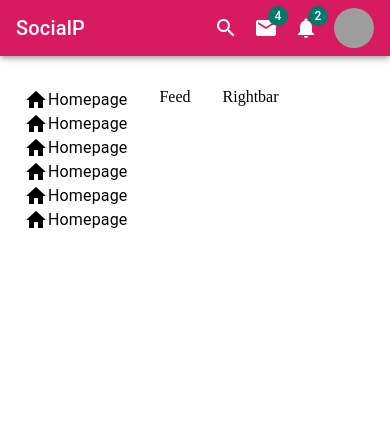
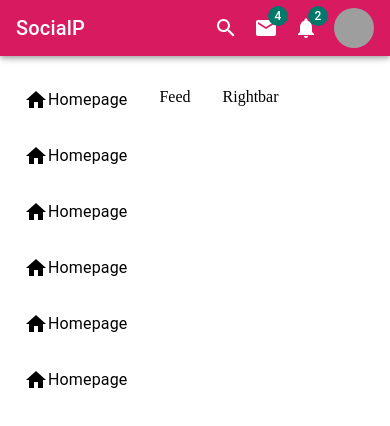
Before and after one commit to snowleopardAlexa/queen-social-landing-page-mui, a React (Create React App) app: page / in a window 390 px wide. Shown: the top 426 px of the page. Built offline with nearby package versions, Linux system fonts and the light colour scheme; grey boxes are pictures that could not be loaded.

Commit message:
add breakpoints item

```diff
--- a/src/components/LeftBar.jsx
+++ b/src/components/LeftBar.jsx
@@ -8,7 +8,11 @@ const useStyles = makeStyles((theme) => ({
   item: {
     display: "flex",
     alignItems: "center",
-    magrinBottom: theme.spacing(4)
+    marginBottom: theme.spacing(4),
+    [theme.breakpoints.up("sm")]: {
+      marginBottom: theme.spacing(3),
+      cursor: "Pointer",
+    }
   }
 }));
 
```
